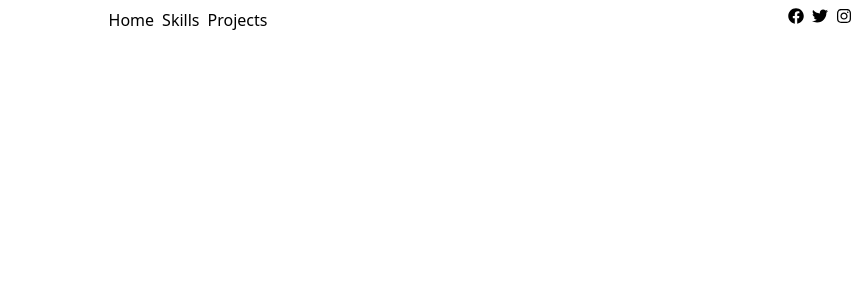
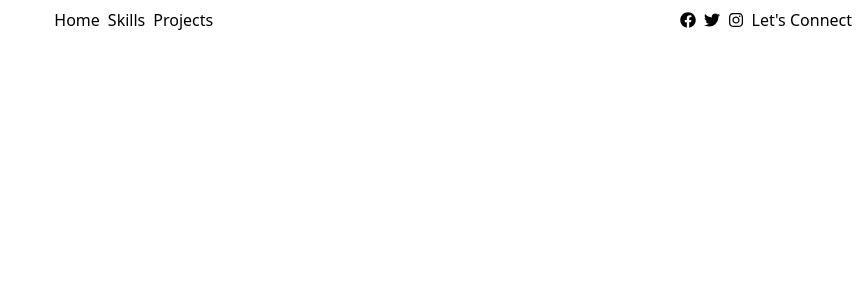
Before and after one commit to Buyaki01/my-react-portfolio, a React (Create React App) app: page / in a window 1280 px wide. Shown: the top 300 px of the page, without its empty margins (420-1280 px from the left). Built offline with nearby package versions, Linux system fonts and the light colour scheme.

Commit message:
Add useEffect with onScroll function

```diff
--- a/src/components/NavBar.js
+++ b/src/components/NavBar.js
@@ -1,9 +1,26 @@
+import { useState, useEffect } from 'react'
 import { FaTwitter, FaFacebook, FaInstagram } from 'react-icons/fa'
 
 export const NavBar = () => {
+  const [activeLink, setActiveLink] = useState('home')
+  const [scrolled, setScrolled] = useState(false)
+
+  useEffect(() => {
+    const onScroll = () => {
+      if (window.scrollY > 50) {
+        setScrolled(true)
+      }else{
+        setScrolled(false)
+      }
+    }
+
+    window.addEventListener("scroll", onScroll)
+
+    return () => window.removeEventListener("scroll", onScroll)
+  }, [])
+
   return (
-    <nav className='m-2'>
-      <div className='flex gap-2 justify-between'>
+    <nav className='m-2 flex justify-between'>
       <div href="/">
         <img src={''} alt="" />
       </div>
@@ -29,16 +46,22 @@ export const NavBar = () => {
       </div>
 
       <div className='flex gap-2'>
+        <div className='flex gap-2 items-center'>
+          <div>
             <a
               href='#'
             >
               <FaFacebook />
             </a>
+          </div>
+          <div>
             <a
               href='#'
             >
               <FaTwitter />
             </a>
+          </div>
+          <div>
             <a
               href='#'
             >
@@ -46,6 +69,14 @@ export const NavBar = () => {
             </a>
           </div>
         </div>
+        <div>
+          <button
+            onClick={() => console.log('connect')}
+          >
+            Let's Connect
+          </button>
+        </div>
+      </div>
     </nav>
   )
 }
```
Lines whose indentation alone changed are shown as unchanged.
